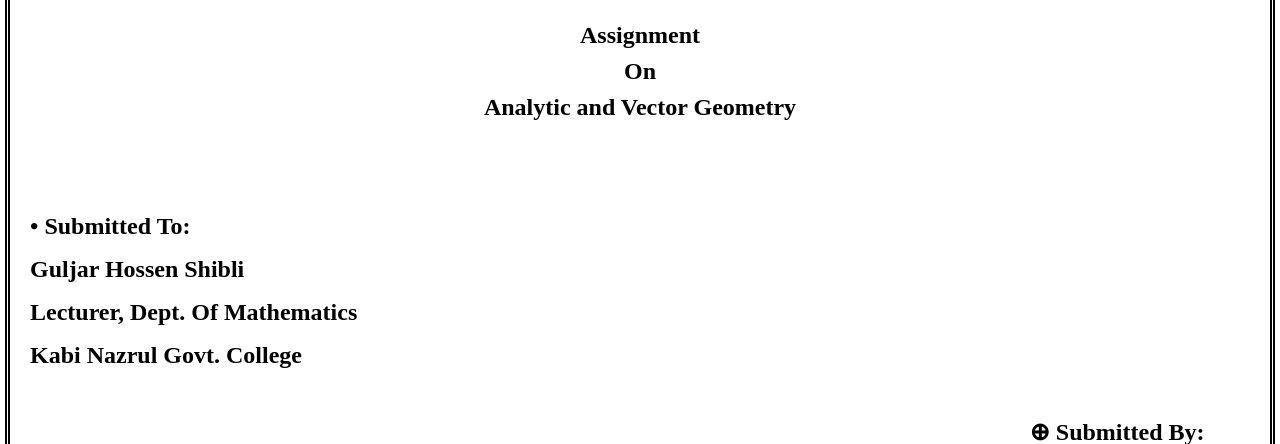
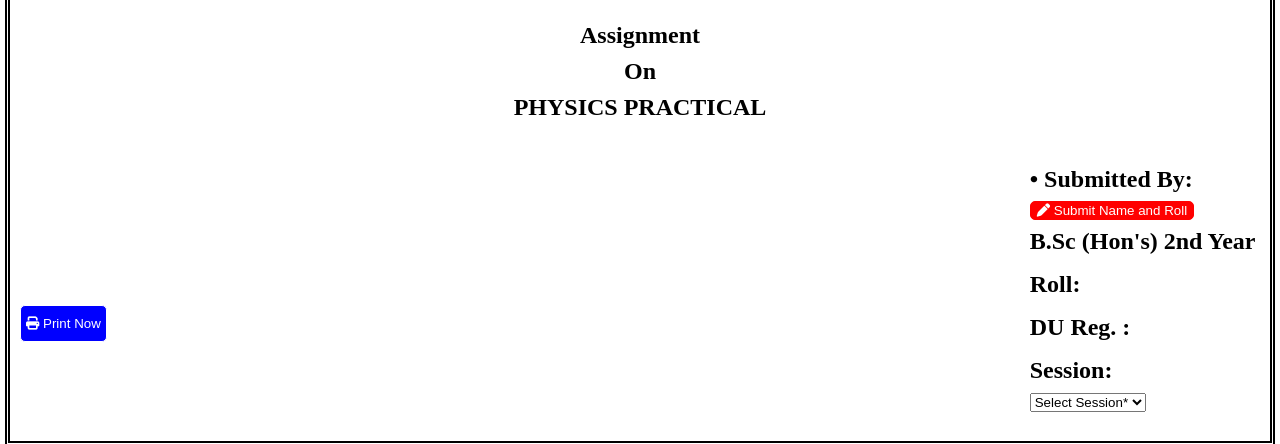
Before and after one commit to Alvi100/Physics-practical-cover-page, a plain HTML site: page index.html in a window 1280 px wide. Shown: the part 349-793 px from the top of the page. Drawn offline with Linux system fonts and the light colour scheme.

Commit message:
Update index.html

```diff
--- a/index.html
+++ b/index.html
@@ -13,31 +13,46 @@
   </div>
 
   <div class="mid">
-   <h2>Assignment<br>On<br>Analytic and Vector Geometry</h2>
+   <h2>Assignment<br>On<br>PHYSICS PRACTICAL</h2>
+
   </div>
 
-  <div class="sir">
-  <h3>•	Submitted To:
+  <!-- <div class="sir">
+  <h3>•	Instructed By:
 <br>
-  Guljar Hossen Shibli
+<form class="teacher" method="post">
+    <select id="teacher" onclick="myTeacher()">
+        <option>Select Teacher*</option>
+        <option>Guljar Hossen Shibli</option>
+        <option>Tania Sultana</option>
+        <option>Abu Taher</option>
+        <option>Farid Ahmmed</option>
+    </select>
+</form>
 <br>
-  Lecturer, Dept. Of Mathematics
-<br>
+  Associate Professor, Head Of Math Dept.<br>
   Kabi Nazrul Govt. College
   </h3>
-  </div>
+  </div> -->
 
   <div class="my">
-  <h3>⊕ Submitted By:<br>
+  <h3>• Submitted By:<br>
   <p id="name"></p><button id="sname" onclick="myFunction()"><i class="fa-solid fa-pen" style="color: #ffffff;"></i> Submit Name and Roll</button><br>
-  B.Sc (Hon’s) 1st Year<br>
-  Roll: 22021223700<p id="roll"></p><br>
-  Session: 2021-2022<br>
+  B.Sc (Hon's) 2nd Year<br>
+  Roll: <p id="roll"></p><br>
+  DU Reg. : <p id="reg"></p><br>
+  Session:<form class="session" method="post">
+    <select id="session" onclick="mySession()">
+        <option>Select Session*</option>
+        <option>2020-2021</option>
+        <option>2021-2022</option>
+    </select>
+    </form><br>
   Dept. Of Mathematics
   </h3>
   </div>
 
-  <div class="print"><button id="print" onclick="myPrint()"><i class="fa-solid fa-print" style="color: #ffffff;"></i> Print Now</button></div>
+  <div class="print"><button id="print" onclick="print()"><i class="fa-solid fa-print" style="color: #ffffff;"></i> Print Now</button></div>
 
  </body>
 </html>
```
